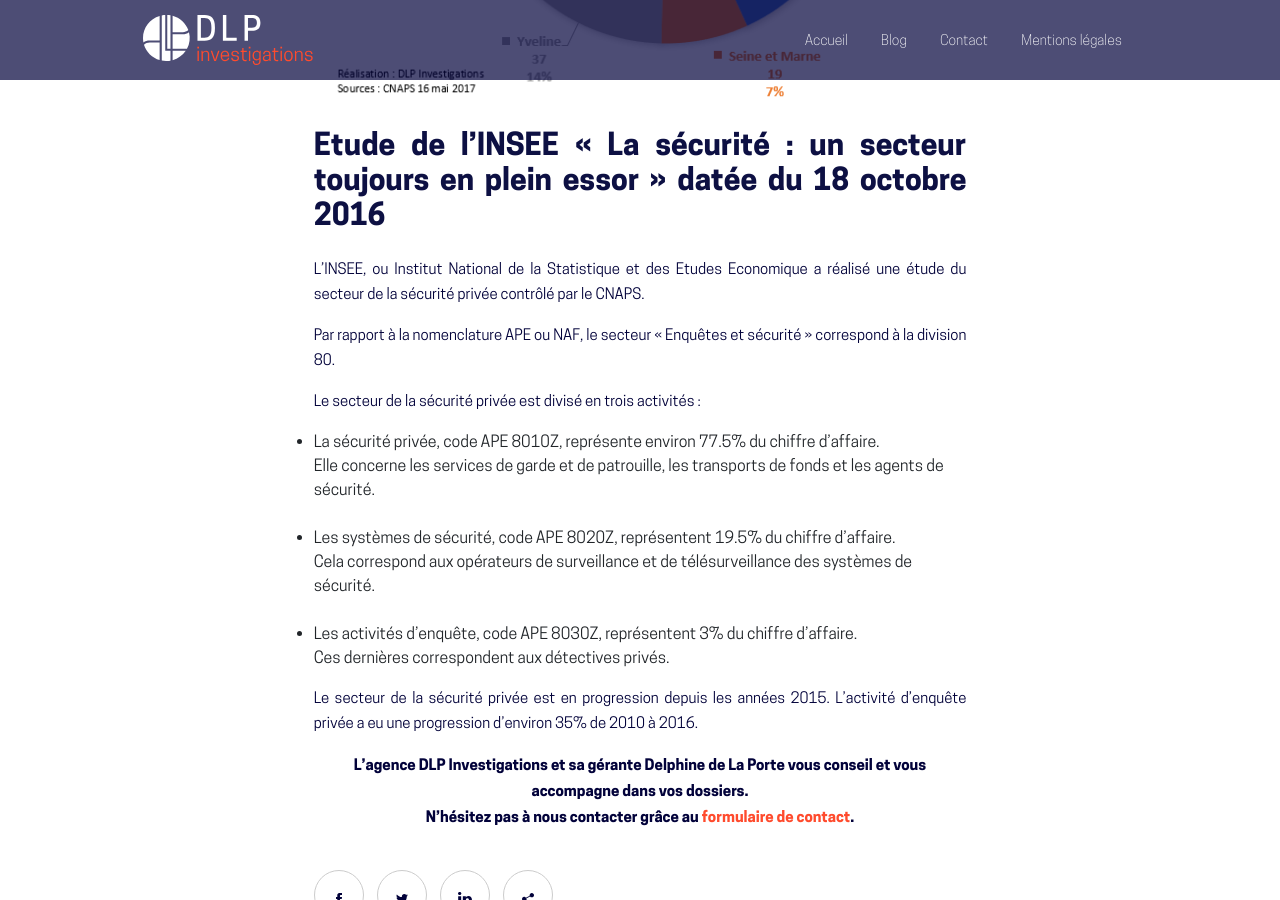
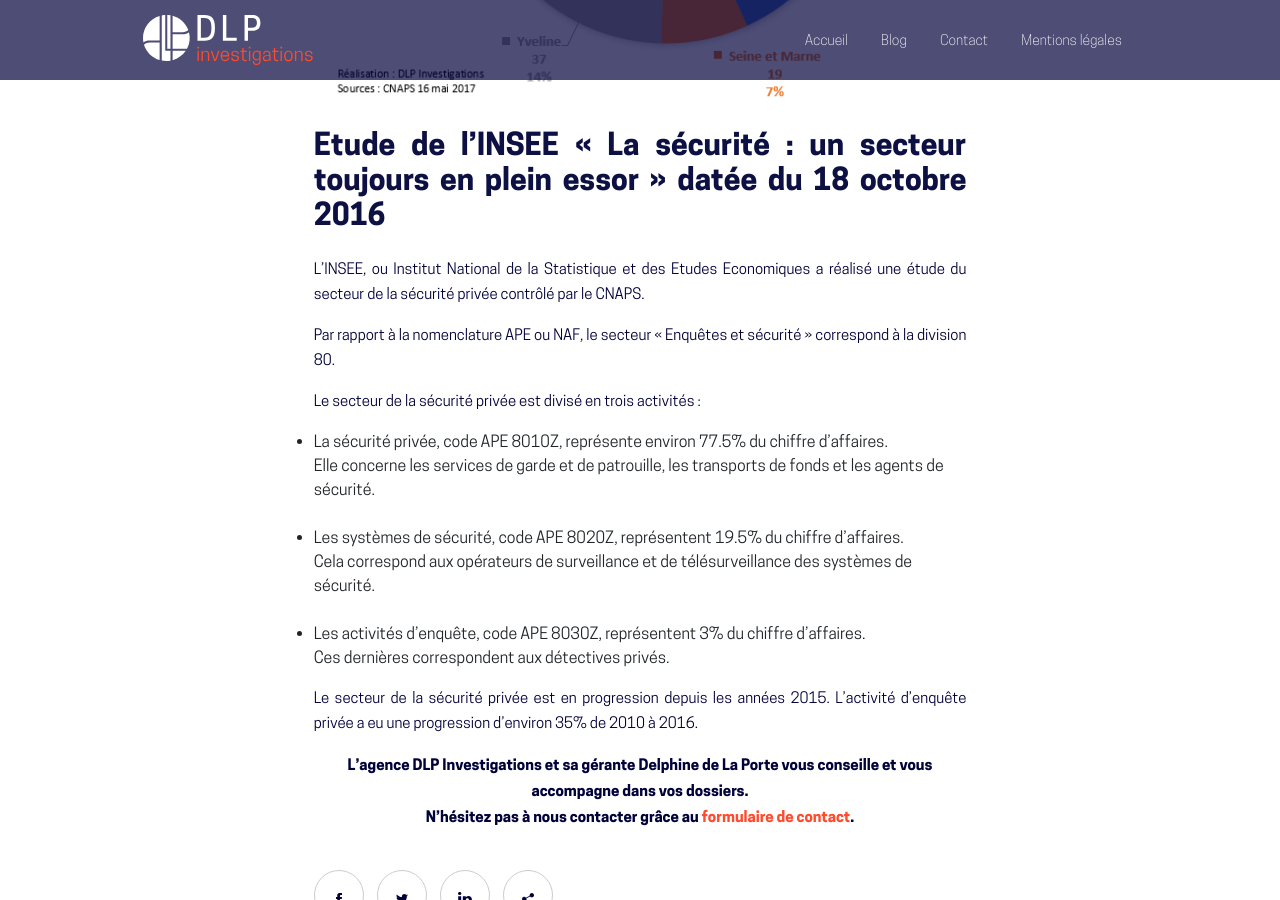
Before and after one commit to lobo-studio/dpl_investigation, a Jekyll site: the page built from _posts/2018-12-12-le-nombre-dagences-de-détective-privé-en-france.md, in a window 1280 px wide and 900 px high, scrolled down 2231 px. Built offline with Jekyll 4.4.1, drawn with Linux system fonts in a browser that asks for light colours; nearby versions of some CDN libraries; some of the changed text lies outside the part shown.

Commit message:
Updated '_posts/2018-12-12-le-nombre-dagences-de-détective-privé-en-france.md' via CloudCannon

```diff
--- a/_posts/2018-12-12-le-nombre-dagences-de-détective-privé-en-france.md
+++ b/_posts/2018-12-12-le-nombre-dagences-de-détective-privé-en-france.md
@@ -51,7 +51,7 @@
 ### Etude de l’INSEE &laquo; La s&eacute;curit&eacute; : un secteur toujours en plein essor &raquo; dat&eacute;e du 18 octobre 2016
 {: .full-width-text}
 
-L’INSEE, ou Institut National de la Statistique et des Etudes Economique a r&eacute;alis&eacute; une &eacute;tude du secteur de la s&eacute;curit&eacute; priv&eacute;e contr&ocirc;l&eacute; par le CNAPS.
+L’INSEE, ou Institut National de la Statistique et des Etudes Economiques a r&eacute;alis&eacute; une &eacute;tude du secteur de la s&eacute;curit&eacute; priv&eacute;e contr&ocirc;l&eacute; par le CNAPS.
 {: .full-width-text}
 
 Par rapport &agrave; la nomenclature APE ou NAF, le secteur &laquo; Enqu&ecirc;tes et s&eacute;curit&eacute; &raquo; correspond &agrave; la division 80.
@@ -60,12 +60,12 @@
 Le secteur de la s&eacute;curit&eacute; priv&eacute;e est divis&eacute; en trois activit&eacute;s :
 {: .full-width-text}
 
-* La s&eacute;curit&eacute; priv&eacute;e, code APE 8010Z, repr&eacute;sente environ 77.5% du chiffre d’affaire.<br>Elle concerne les services de garde et de patrouille, les transports de fonds et les agents de s&eacute;curit&eacute;.<br>&nbsp;
-* Les syst&egrave;mes de s&eacute;curit&eacute;, code APE 8020Z, repr&eacute;sentent 19.5% du chiffre d’affaire.<br>Cela correspond aux op&eacute;rateurs de surveillance et de t&eacute;l&eacute;surveillance des syst&egrave;mes de s&eacute;curit&eacute;.<br>&nbsp;
-* Les activit&eacute;s d’enqu&ecirc;te, code APE 8030Z, repr&eacute;sentent 3% du chiffre d’affaire.<br>Ces derni&egrave;res correspondent aux d&eacute;tectives priv&eacute;s.
+* La s&eacute;curit&eacute; priv&eacute;e, code APE 8010Z, repr&eacute;sente environ 77.5% du chiffre d’affaires.<br>Elle concerne les services de garde et de patrouille, les transports de fonds et les agents de s&eacute;curit&eacute;.<br>&nbsp;
+* Les syst&egrave;mes de s&eacute;curit&eacute;, code APE 8020Z, repr&eacute;sentent 19.5% du chiffre d’affaires.<br>Cela correspond aux op&eacute;rateurs de surveillance et de t&eacute;l&eacute;surveillance des syst&egrave;mes de s&eacute;curit&eacute;.<br>&nbsp;
+* Les activit&eacute;s d’enqu&ecirc;te, code APE 8030Z, repr&eacute;sentent 3% du chiffre d’affaires.<br>Ces derni&egrave;res correspondent aux d&eacute;tectives priv&eacute;s.
 
 Le secteur de la s&eacute;curit&eacute; priv&eacute;e est en progression depuis les ann&eacute;es 2015. L’activit&eacute; d’enqu&ecirc;te priv&eacute;e a eu une progression d’environ 35% de 2010 &agrave; 2016.
 {: .full-width-text}
 
-**L'agence DLP Investigations et sa g&eacute;rante Delphine de La Porte vous conseil et vous accompagne dans vos dossiers.**<br>**N'h&eacute;sitez pas &agrave; nous contacter gr&acirc;ce au&nbsp;[formulaire de contact](https://dlp-investigations.fr/#contact).**
+**L'agence DLP Investigations et sa g&eacute;rante Delphine de La Porte vous conseille et vous accompagne dans vos dossiers.**<br>**N'h&eacute;sitez pas &agrave; nous contacter gr&acirc;ce au&nbsp;[formulaire de contact](https://dlp-investigations.fr/#contact).**
 {: .center-this-text}
```
Also changed, not shown: other parts of _posts/2018-12-12-le-nombre-dagences-de-détective-privé-en-france.md (+4 -4 lines).
